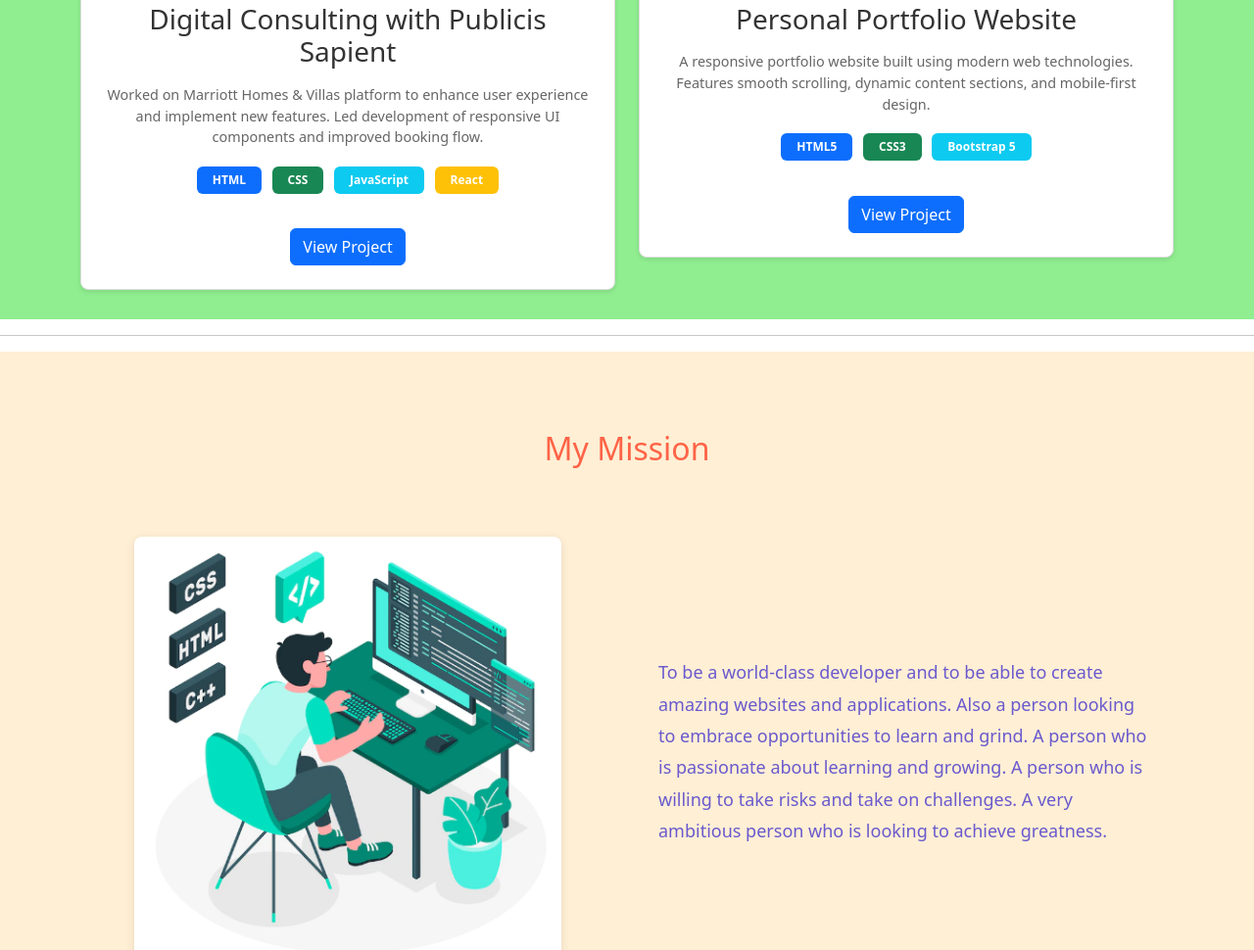
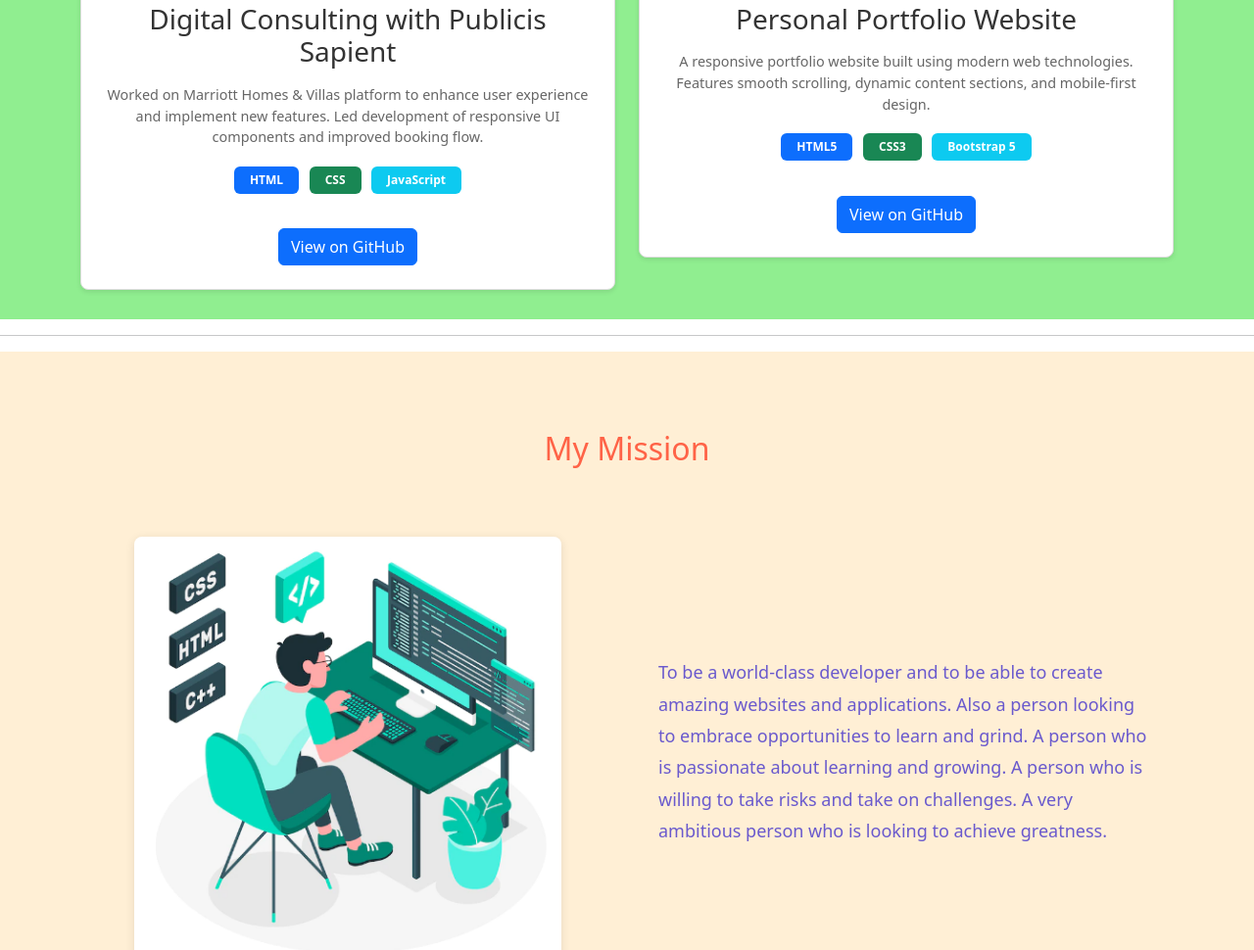
Before and after one commit to Joshua18n/personal-portfolio, a plain HTML site: page index.html in a window 1280 px wide. Shown: the part 1049-2019 px from the top of the page at 98% size. Drawn offline with nearby package versions, Linux system fonts and the light colour scheme.

Commit message:
Add files via upload

```diff
--- a/index.html
+++ b/index.html
@@ -95,9 +95,8 @@ z<html>
                 <span class="badge bg-primary">HTML</span>
                 <span class="badge bg-success">CSS</span>
                 <span class="badge bg-info">JavaScript</span>
-                <span class="badge bg-warning">React</span>
               </div>
-              <a href="#" class="btn btn-primary mt-3">View Project</a>
+              <a href="https://github.com/Joshua18n/marriott-project" class="btn btn-primary mt-3">View on GitHub</a>
             </div>
           </div>
         </div>
@@ -116,7 +115,7 @@ z<html>
                 <span class="badge bg-success">CSS3</span>
                 <span class="badge bg-info">Bootstrap 5</span>
               </div>
-              <a href="#" class="btn btn-primary mt-3">View Project</a>
+              <a href="https://github.com/Joshua18n/personal-portfolio" class="btn btn-primary mt-3">View on GitHub</a>
             </div>
           </div>
         </div>
```
